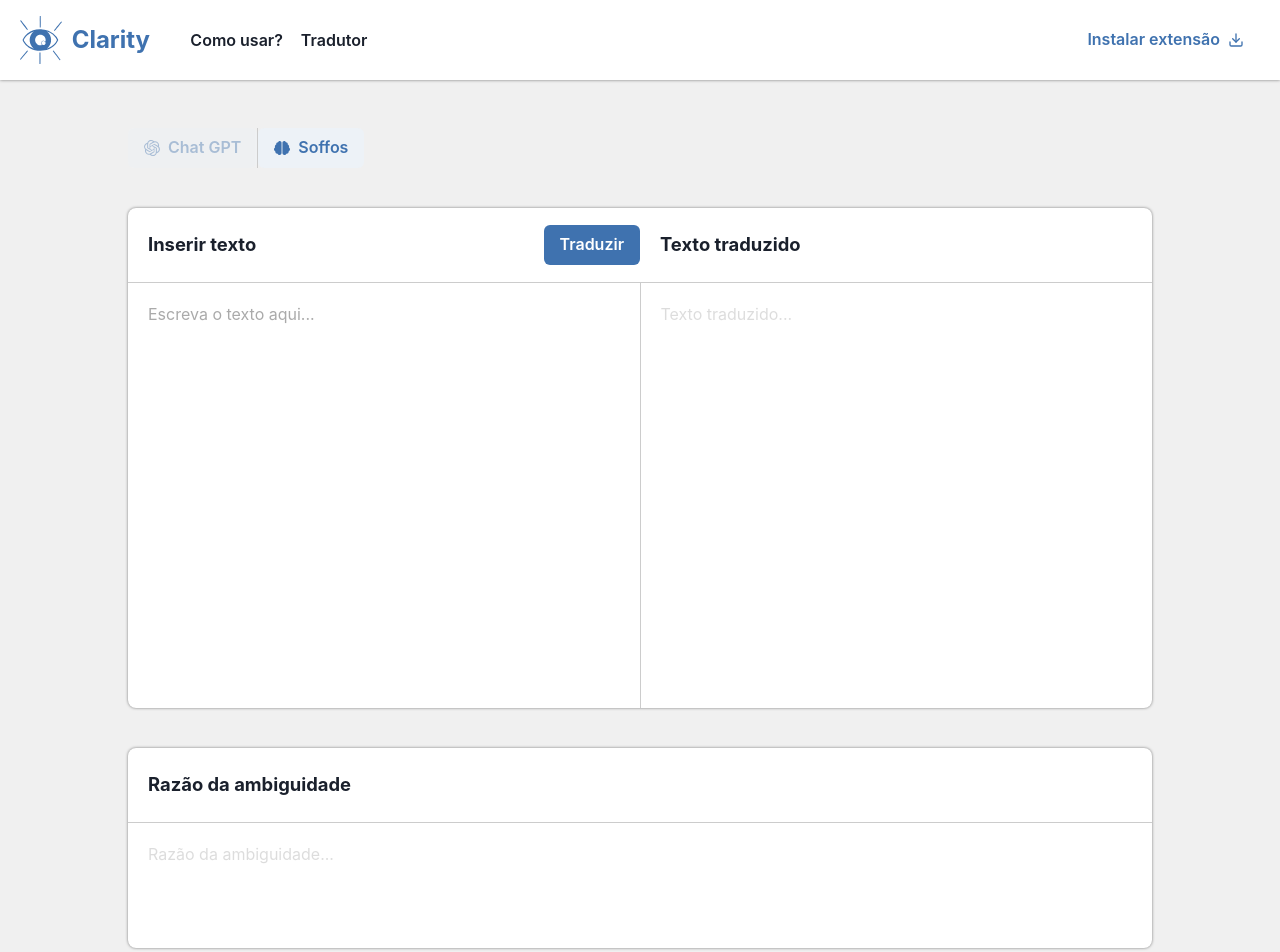
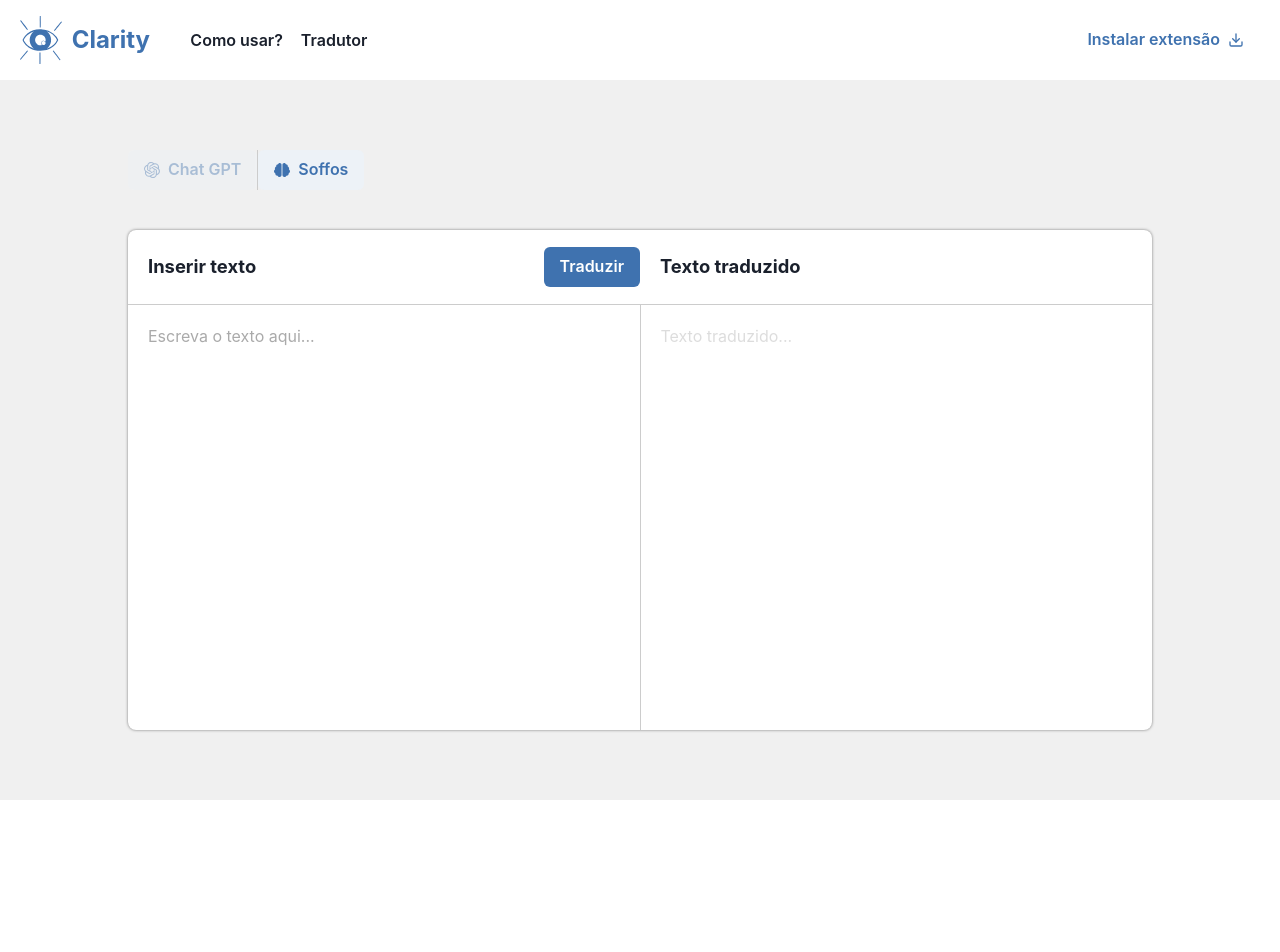
Before and after one commit to Hackatona-AGES-2023/Clarity, a React (Create React App) app in the folder frontend/: page /translate in a window 1280 px wide. Shown: the top 952 px of the page. After the commit the page ends 800 px from the top, so only its background shows below. Built offline with nearby package versions, Linux system fonts and the light colour scheme.

Commit message:
removing ambiguity reason

```diff
--- a/frontend/src/components/HeaderComponent/index.tsx
+++ b/frontend/src/components/HeaderComponent/index.tsx
@@ -9,10 +9,9 @@ export default function HeaderComponent() {
   return (
     <Flex
       boxShadow={'0 0 3px rgba(0,0,0,0.5)'}
-      zIndex={2}
+      zIndex={1}
       w={'100%'}
       bg={'#FFF'}
-      position={'fixed'}
       h={'10%'}
     >
       <Flex
--- a/frontend/src/pages/ClearTextPage/AmbiguityReasonBoxComponent/index.tsx
+++ /dev/null
@@ -1,48 +0,0 @@
-import { Box, Flex, Text, Textarea } from "@chakra-ui/react";
-export default function AmbiguityReasonBoxComponent() {
-  return (
-    <Box
-      // flex={1}
-      bg={'#FFFFFF'}
-      // h={'200px'}
-      w={'100%'}
-      borderRadius={8}
-      boxShadow={'0 0 3px rgba(0,0,0,0.5)'}
-      zIndex={1}
-      fontWeight={'bold'}
-      fontSize={'1.15rem'}
-    >
-      <Flex
-        pl={'20px'}
-        flex={1}
-        alignItems={'center'}
-        borderBottom={'1px'}
-        h={'75px'}
-        borderColor={'#CCC'}
-      >
-        <Text>
-          {'Razão da ambiguidade'}
-        </Text>
-      </Flex>
-
-      <Textarea
-        isDisabled
-        flex={1}
-        h={'125px'}
-
-        pl={'20px'}
-        pt={'20px'}
-        variant={'unstyled'}
-        placeholder={'Razão da ambiguidade...'}
-        resize={'none'}
-        _placeholder={{ color: '#aaa' }}
-        _focus={{
-          // boxShadow: `0 0 4px 1px #585858`,
-          borderColor: '#CCC'
-        }}
-        borderRadius={0}
-      />
-    </Box>
-
-  )
-}
--- a/frontend/src/pages/ClearTextPage/index.tsx
+++ b/frontend/src/pages/ClearTextPage/index.tsx
@@ -1,7 +1,6 @@
 import { Box, Button, Flex } from "@chakra-ui/react";
 import HeaderComponent from "../../components/HeaderComponent";
 import TranslateInputBoxComponent from "./TranslateInputBoxComponent";
-import AmbiguityReasonBoxComponent from "./AmbiguityReasonBoxComponent";
 import { useState } from "react";
 import { SiOpenai } from "react-icons/si"
 import { FaBrain } from "react-icons/fa"
@@ -15,7 +14,6 @@ export default function ClearTextPage() {
     >
       <HeaderComponent />
       <Flex
-        pt={'10%'}
         flexDirection={'column'}
         justifyContent={'center'}
         alignItems={'center'}
@@ -24,9 +22,9 @@ export default function ClearTextPage() {
         px={'10%'}
         bg={'#f0f0f0'}
         gap={'40px'}
-        pb={'60px'}
       >
         <Flex
+          h={'100%'}
           w={'100%'}
         >
           <Button
@@ -50,7 +48,6 @@ export default function ClearTextPage() {
           </Button>
         </Flex>
         <TranslateInputBoxComponent />
-        <AmbiguityReasonBoxComponent />
       </Flex>
     </Box>
   )
```
